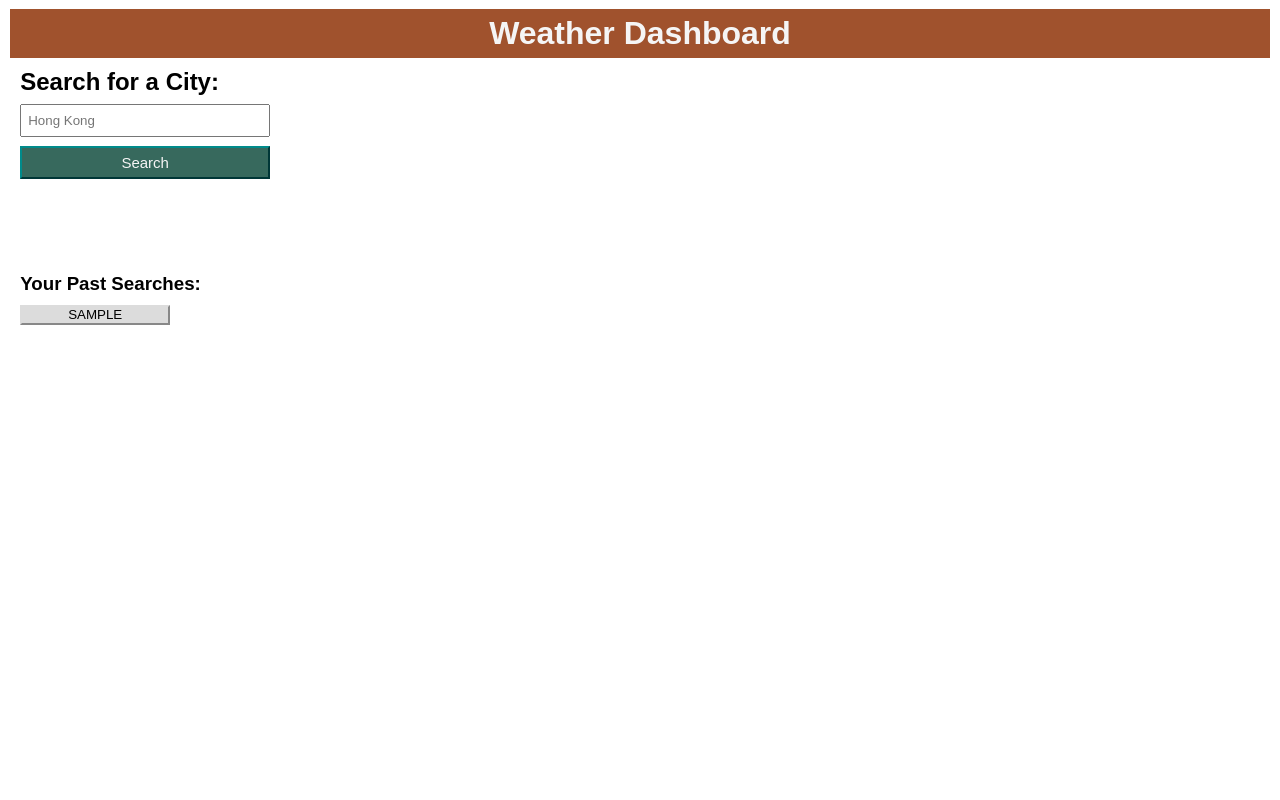
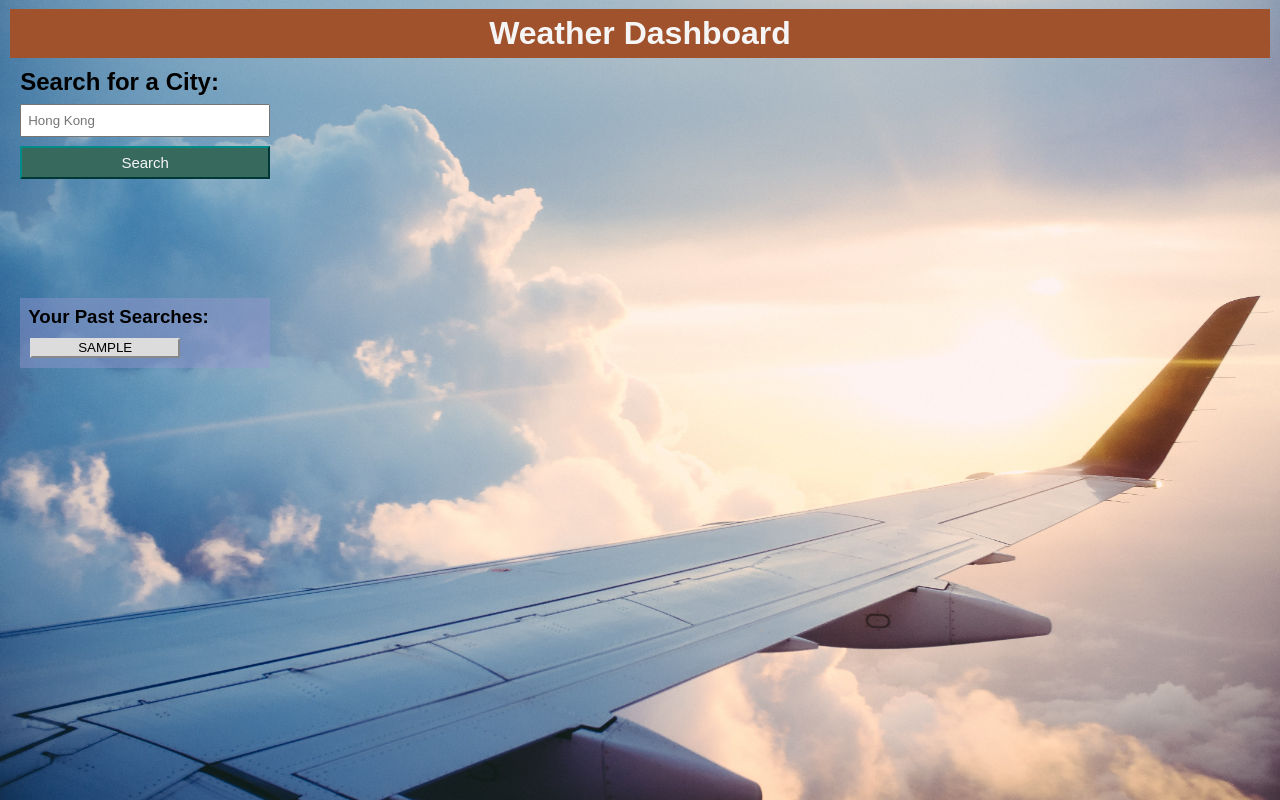
Before and after one commit to anitajose1/weather-dashboard, a plain HTML site: page index.html in a window 1280 px wide. Both pictures are taken after typing "Sample" into the empty fields and a click on the button "Search". Drawn offline with Linux system fonts and the light colour scheme; no server answers.

Commit message:
updated local storage function and BG image

```diff
--- a/assets/css/style.css
+++ b/assets/css/style.css
@@ -9,6 +9,12 @@
     padding: 0;
     margin: 0;
     font-family: Arial, Helvetica, sans-serif;
+}
+
+body {
+    background-image: url("../images/background.jpg");
+    background-size: cover;
+    background-attachment: fixed;
 }
 
 main {
@@ -82,6 +88,7 @@ form button:hover {
     display: flex;
     flex-direction: column;
     padding: 8px 0 0 8px;
+    background-color: rgba(255, 240, 245, 0.5);
 }
 
 .current-header {
@@ -97,7 +104,6 @@ form button:hover {
 }
 
 .forecast {
-    /* border: black solid 1px; */
     margin: 10px 10px 0 17px;
     height: auto;
     display: flex;
@@ -106,7 +112,6 @@ form button:hover {
 
 .forecast-header {
     width: 100%;
-    /* border-color: black solid 1px; */
     height: auto;
 }
 
@@ -121,24 +126,21 @@ form button:hover {
 }
 
 .days {
-    /* border: black solid 1px; */
-    /* height: 100px; */
-    background-color: blanchedalmond;
+    background-color:rgba(236, 216, 178, 0.9);
     padding: 10px 50px 18px 12px;
-}
-
-.textEl {
-    color: red;
 }
 
 .search-history-div {
     display: flex;
     flex-direction: column;
+    background-color:rgba(159, 153, 211, 0.4);
+    margin-top: 110px;
 }
 
 .history-header {
-    margin-top: 85px;
+    margin-top: 8px;
     margin-bottom: 10px;
+    padding-left: 8px ;
 }
 
 .history-btn {
@@ -148,4 +150,5 @@ form button:hover {
     background-color:gainsboro;
     border-color:gainsboro;
     height: 20px;
+    margin-left: 10px;
 }
--- a/assets/js/script.js
+++ b/assets/js/script.js
@@ -199,10 +199,12 @@ var getCityName = function (event) {
     // call getLatAndLong function
     getLatAndLong(city)
 
+    //set to local storage
     var searchHistory = JSON.parse(localStorage.getItem("pastCities")) || []
     searchHistory.push(city)
     localStorage.setItem("pastCities", JSON.stringify(searchHistory))
 
+    // create search history city buttons & give textContent as city
     var pastCityBtn = document.createElement("button")
     pastCityBtn.classList.add("history-btn")
     pastCityBtn.setAttribute("type", "submit");
@@ -210,11 +212,13 @@ var getCityName = function (event) {
     pastCityBtn.textContent = city
     searchHistoryDiv.appendChild(pastCityBtn)
 
+    // click function to retrieve searched city data
+    document.addEventListener('click', event => {
+        if(event.target.classList.contains('history-btn')) {
+            // console.log(event.target.textContent)
+            getLatAndLong(event.target.textContent)
+        }
+    })
 }
 
-
-// var searchHistory = JSON.parse(localStorage.getItem("pastCities")) || []
-// searchHistory.push(city)
-// localStorage.setItem("pastCities", JSON.stringify(searchHistory))
-
 searchBtnEl.addEventListener("click", getCityName)
```
Also changed, not shown: assets/images/background.jpg (added).
